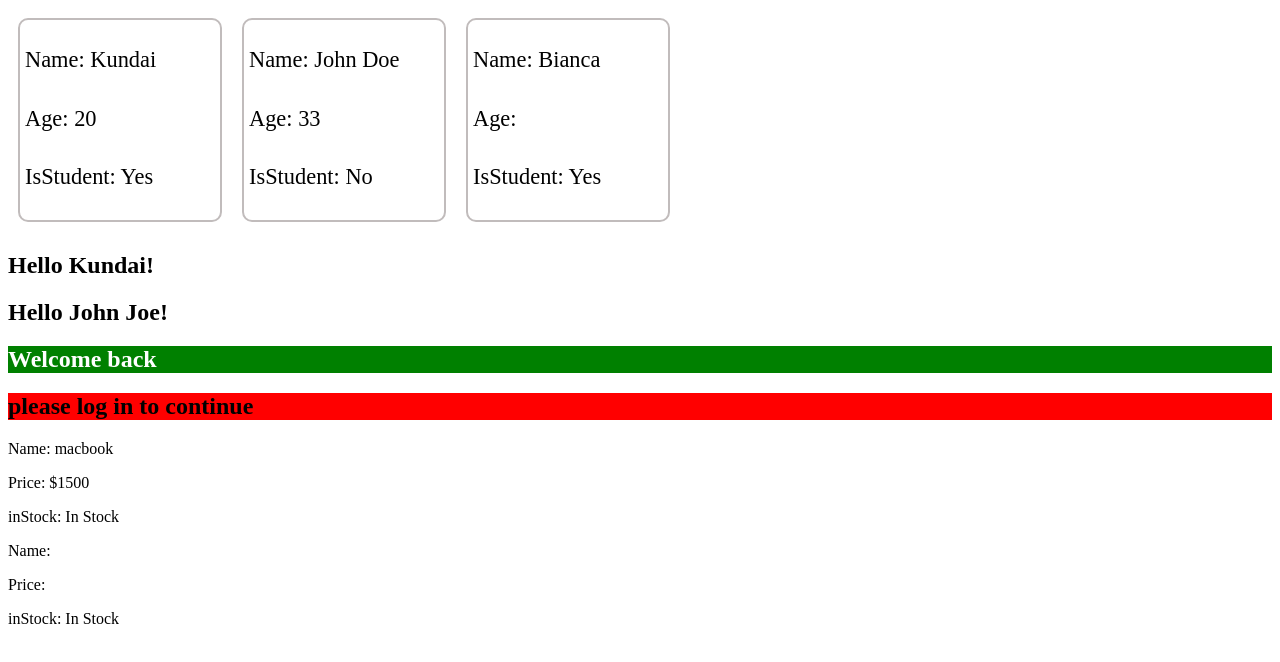
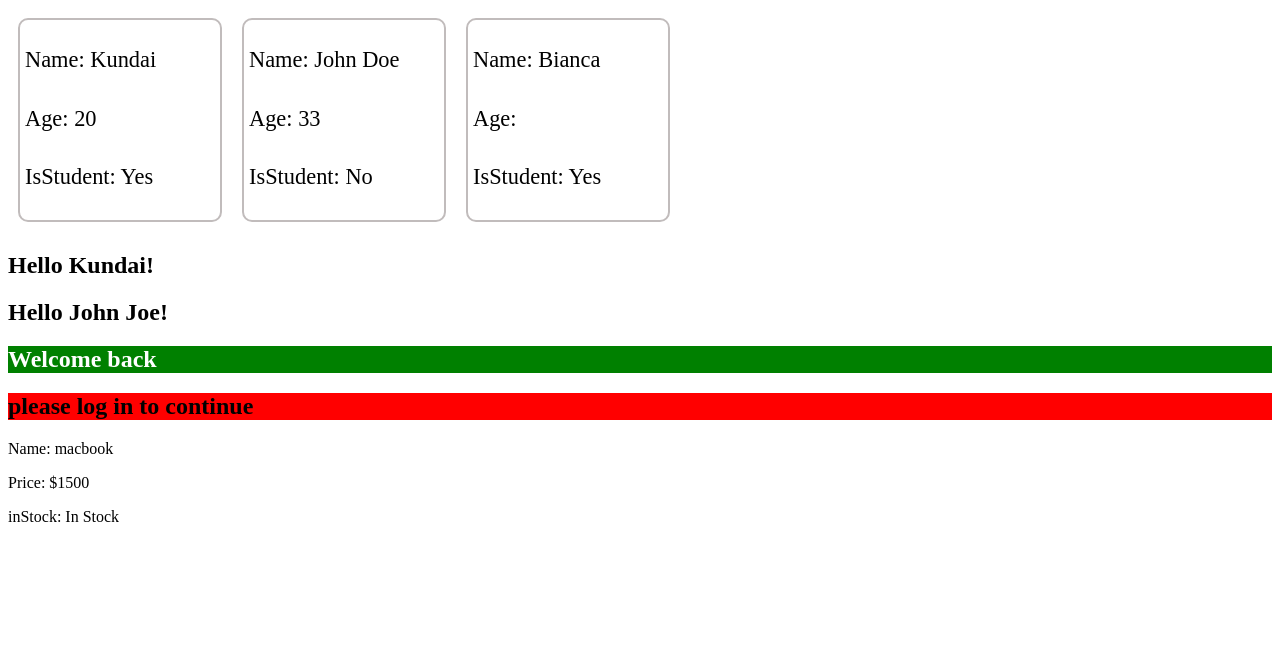
Before and after one commit to datlearner/Practise, a React (Vite) app in the folder props-crendering/: page / in a window 1280 px wide. Shown: the top 662 px of the page. Built offline with nearby package versions, Linux system fonts and the light colour scheme.

Commit message:
starting up with react

```diff
--- a/props-crendering/src/App.jsx
+++ b/props-crendering/src/App.jsx
@@ -14,7 +14,6 @@ function App() {
      <UserStatus isLoggedIn = {true} />
      <UserStatus isLoggedIn = {false} />
      <Product name = "macbook" price = {`$1500`} instock = {true}/>
-     <Product />
     </>
   )
 }
```
